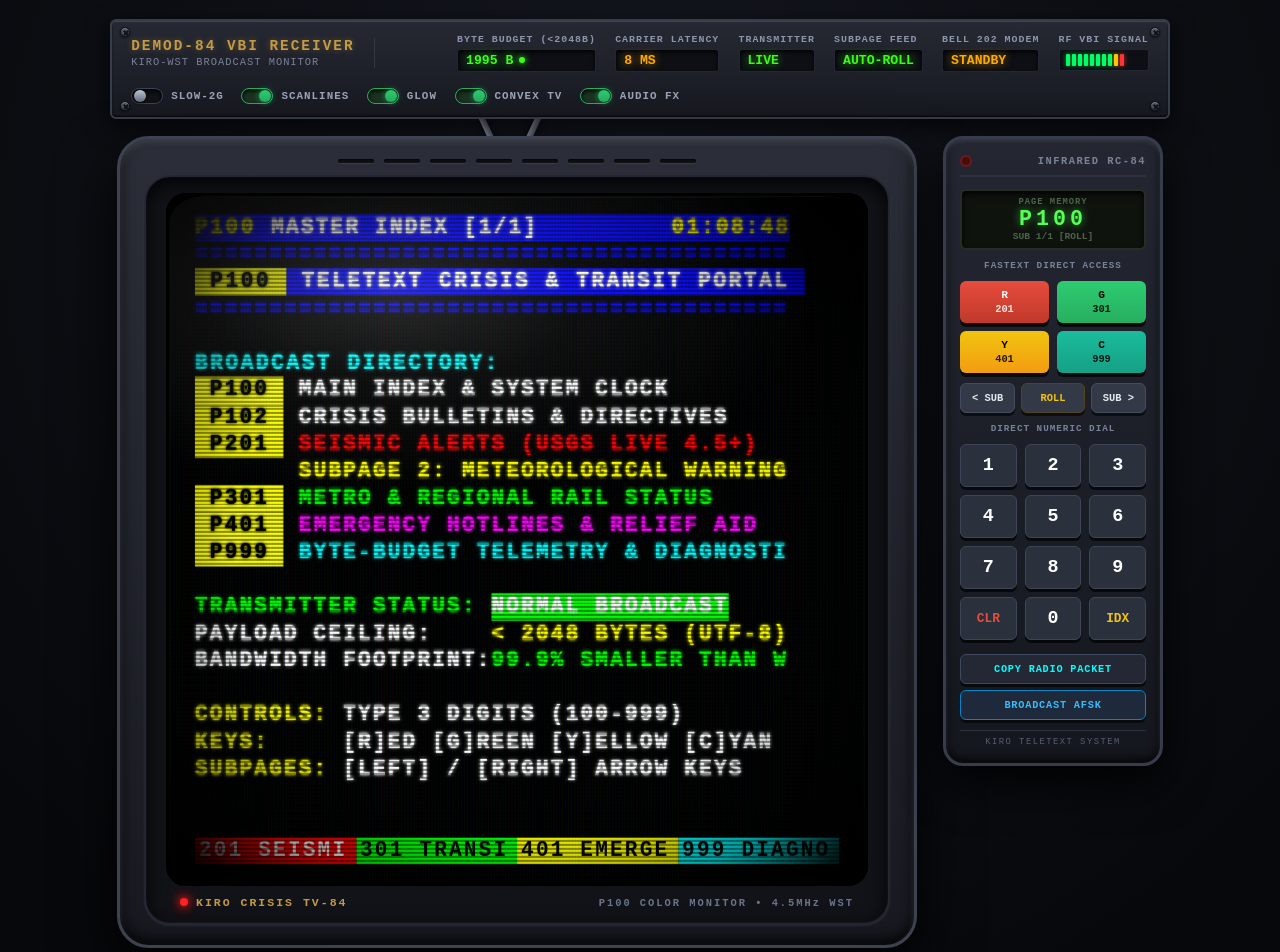
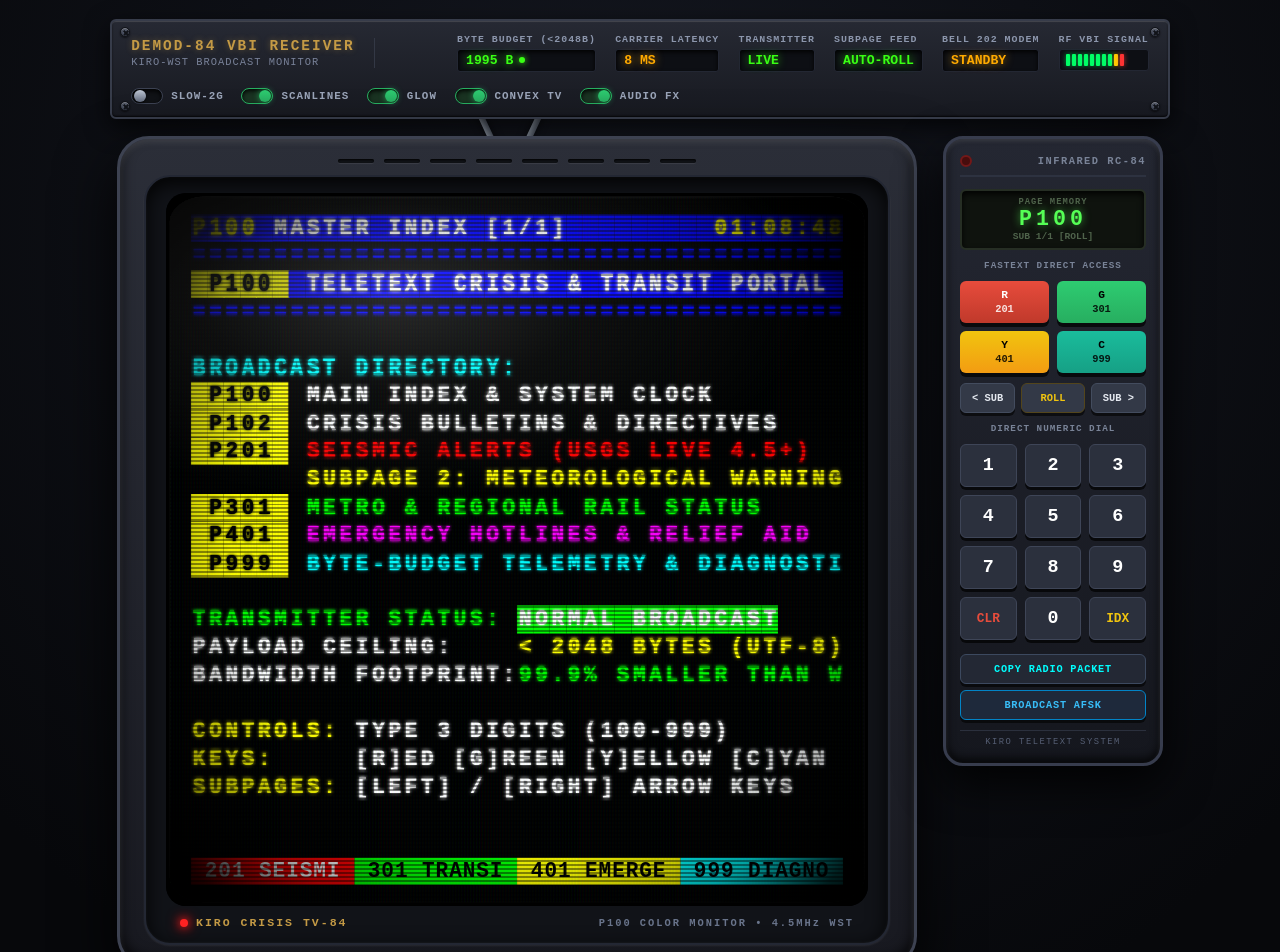
Before and after one commit to YoruAkio/p100, a React (Vite) app: page / in a window 1280 px wide. Shown: the top 952 px of the page. Built offline with nearby package versions, Linux system fonts and the light colour scheme; no server answers.

Commit message:
style: map header and content to full-width 40-column matrix matching footer

```diff
--- a/src/client/components/TeletextFastext.tsx
+++ b/src/client/components/TeletextFastext.tsx
@@ -26,7 +26,7 @@ export const TeletextFastext: React.FC<TeletextFastextProps> = ({
         return (
           <button
             key={idx}
-            className={`tt-span fastext-button ${fg} ${bg}`}
+            className={`fastext-button ${fg} ${bg}`}
             onClick={() => onNavigate(item.code)}
             title={`Jump to P${item.code} (Shortcut: ${key})`}
           >
--- a/src/client/components/TeletextScreen.tsx
+++ b/src/client/components/TeletextScreen.tsx
@@ -33,29 +33,36 @@ export const TeletextScreen: React.FC<TeletextScreenProps> = ({
     return () => clearInterval(timer);
   }, []);
 
-  // render individual teletext row with normal 40-character span flow
+  // render individual teletext row mapped to full-width 40-column matrix
   const renderRow = (rowSpans: TeletextSpan[], rowIndex: number) => {
-    const charCount = rowSpans.reduce((sum, s) => sum + s.t.length, 0);
-    const padding = charCount < 40 ? ' '.repeat(40 - charCount) : '';
+    // decompose row spans into exactly 40 character cells to guarantee full-width raster
+    const cells: { char: string; fg: string; bg: string; double: boolean }[] = [];
+    for (const span of rowSpans) {
+      const fg = span.c || 'white';
+      const bg = span.b || 'black';
+      const double = Boolean(span.d);
+      for (const ch of span.t) {
+        if (cells.length < 40) {
+          cells.push({ char: ch, fg, bg, double });
+        }
+      }
+    }
+    while (cells.length < 40) {
+      cells.push({ char: ' ', fg: 'white', bg: 'black', double: false });
+    }
 
     return (
       <div key={rowIndex} className="tt-row">
-        {rowSpans.map((span, spanIdx) => {
-          const fgClass = `fg-${span.c || 'white'}`;
-          const bgClass = `bg-${span.b || 'black'}`;
-          const dClass = span.d ? 'double' : '';
-          return (
-            <span
-              key={spanIdx}
-              className={`tt-span ${fgClass} ${bgClass} ${dClass}`}
-            >
-              {span.t}
-            </span>
-          );
-        })}
-        {padding && (
-          <span className="tt-span fg-white bg-black">{padding}</span>
-        )}
+        {cells.map((cell, cellIdx) => (
+          <span
+            key={cellIdx}
+            className={`tt-cell fg-${cell.fg} bg-${cell.bg} ${
+              cell.double ? 'double' : ''
+            }`}
+          >
+            {cell.char}
+          </span>
+        ))}
       </div>
     );
   };
@@ -75,14 +82,13 @@ export const TeletextScreen: React.FC<TeletextScreenProps> = ({
     }
 
     const displayPage = `P${rollingCode.padEnd(4, ' ')}`;
-    return (
-      <div key={0} className="tt-row">
-        <span className="tt-span fg-yellow bg-blue double">{displayPage}</span>
-        <span className="tt-span fg-white bg-blue">
-          {' P100 TUNING BROADCAST... '.padEnd(27, ' ')}
-        </span>
-        <span className="tt-span fg-yellow bg-blue">{'SEARCH  '}</span>
-      </div>
+    return renderRow(
+      [
+        { t: displayPage, c: 'yellow', b: 'blue', d: true },
+        { t: ' P100 TUNING BROADCAST... '.padEnd(27, ' '), c: 'white', b: 'blue' },
+        { t: 'SEARCH  ', c: 'yellow', b: 'blue' },
+      ],
+      0,
     );
   };
 
--- a/src/client/styles/teletext.css
+++ b/src/client/styles/teletext.css
@@ -525,15 +525,15 @@ body {
   text-shadow: 0 0 1px currentColor, 0 0 4px currentColor;
 }
 
-/* 40x24 teletext grid viewport - expanded wide CRT view */
+/* 40x24 teletext grid viewport - full-width 40-column matrix */
 .teletext-grid {
-  display: grid;
-  grid-template-rows: repeat(24, 1.28em);
+  display: flex;
+  flex-direction: column;
+  justify-content: space-between;
   width: 100%;
   background: #000000;
-  padding: 16px 24px;
-  font-size: clamp(14px, 1.9vw, 21.5px);
-  line-height: 1.28em;
+  padding: 16px 20px;
+  font-size: clamp(14px, 2.15vw, 21.5px);
   font-family: var(--font-teletext);
   font-weight: bold;
   position: relative;
@@ -546,25 +546,43 @@ body {
 }
 
 .tt-row {
+  display: grid;
+  grid-template-columns: repeat(40, 1fr);
+  width: 100%;
+  height: 1.32em;
+  line-height: 1.32em;
   white-space: pre;
+  overflow: hidden;
+}
+
+.tt-cell {
   display: flex;
   align-items: center;
-  overflow: visible;
-  height: 1.28em;
+  justify-content: center;
   width: 100%;
-  letter-spacing: 0.10em;
+  height: 100%;
+  text-align: center;
+  user-select: none;
+  font-family: var(--font-teletext);
+  font-weight: bold;
+  white-space: pre;
+}
+
+.tt-cell.double {
+  font-weight: 900;
+  transform: scaleY(1.18);
 }
 
 .tt-span {
   display: inline-block;
   height: 100%;
-  letter-spacing: inherit;
 }
 
-.tt-span.double {
-  transform-origin: top left;
-  font-weight: 900;
-  letter-spacing: 0.12em;
+.tt-fastext-row {
+  display: grid;
+  grid-template-columns: repeat(4, 1fr);
+  width: 100%;
+  height: 1.32em;
 }
 
 /* 8 classic teletext colors */
@@ -587,20 +605,19 @@ body {
 .bg-white { background-color: var(--tt-white); }
 
 .fastext-button {
-  flex: 1;
-  width: 25%;
+  width: 100%;
+  height: 100%;
+  border: none;
   cursor: pointer;
-  border: none;
-  font-family: inherit;
+  display: flex;
+  align-items: center;
+  justify-content: center;
+  font-family: var(--font-teletext);
   font-size: inherit;
-  line-height: inherit;
   font-weight: bold;
-  letter-spacing: inherit;
-  text-align: left;
-  padding: 0 4px;
+  letter-spacing: 0.04em;
   outline: none;
-  display: inline-flex;
-  align-items: center;
+  padding: 0;
   transition: filter 0.08s;
 }
 
```
